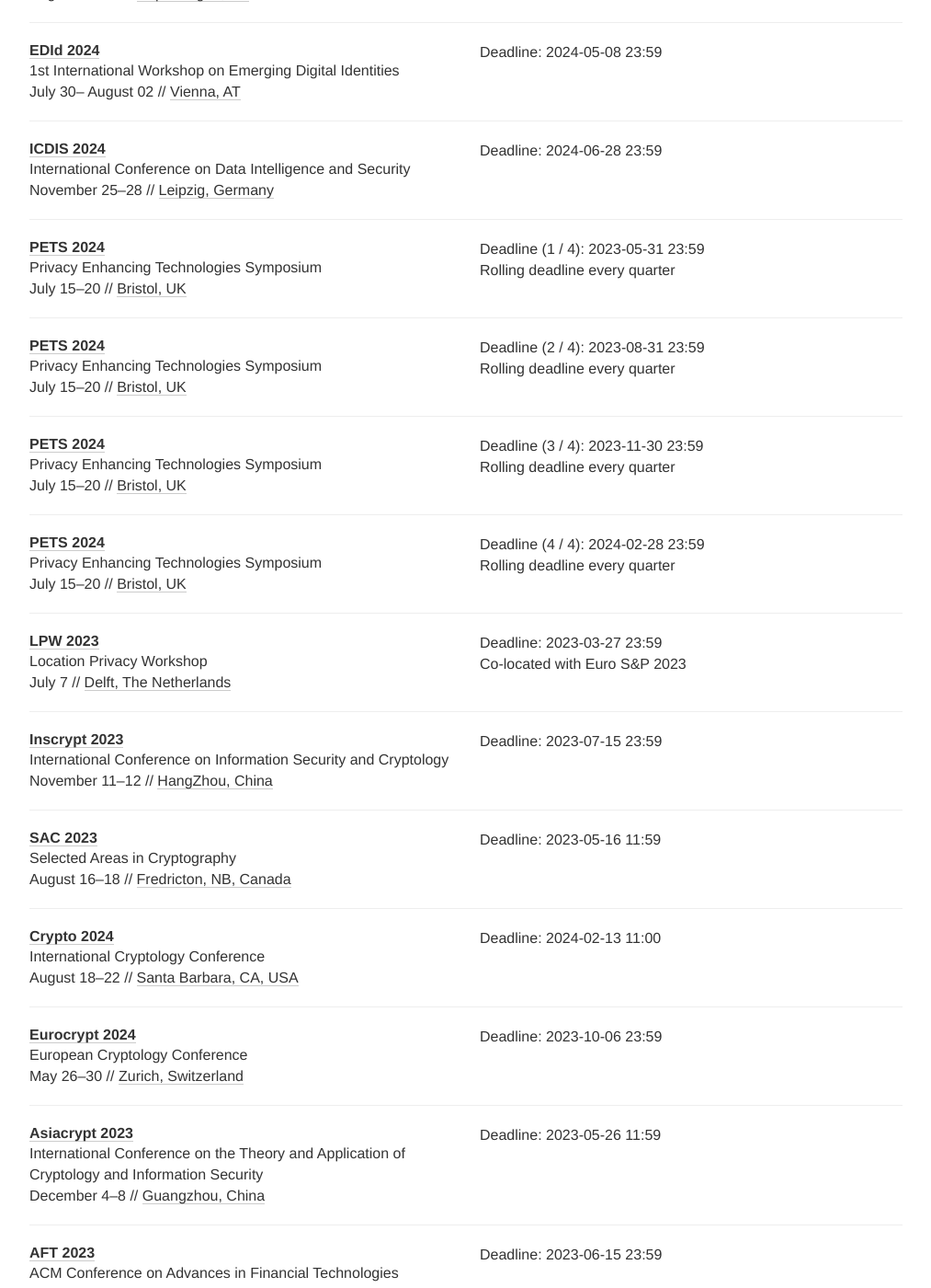
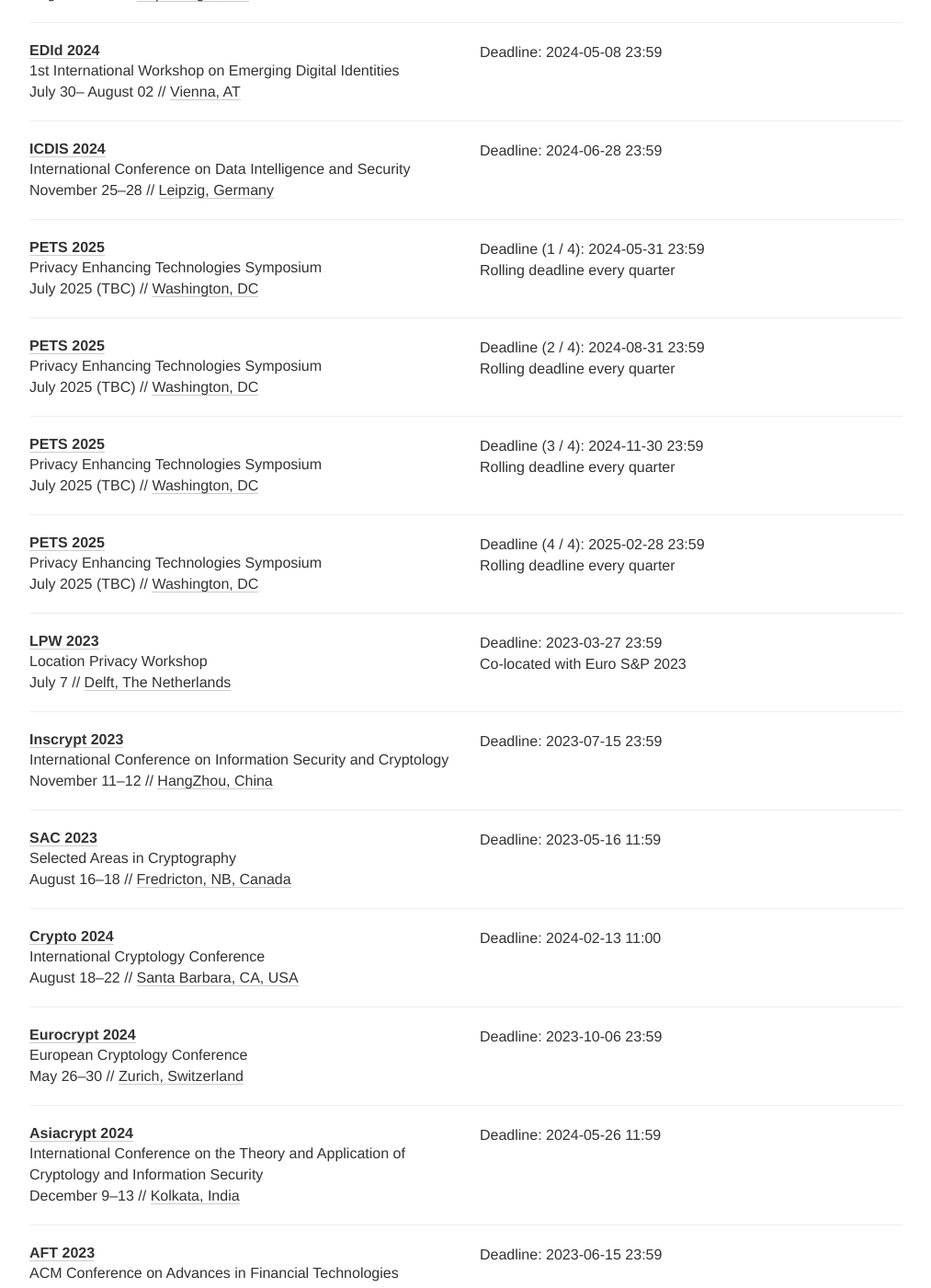
Before and after one commit to sec-deadlines/sec-deadlines.github.io, a Jekyll site: the page built from index.html, in a window 1280 px wide and 1400 px high, scrolled down 3256 px. Shown: the whole window at 92% size, without its empty margins (133-1146 px from the left). Built offline with Jekyll 4.4.1, drawn with Linux system fonts in a browser that asks for light colours; nearby versions of some CDN libraries; comment, search, counter and statistics services are not loaded; some of the changed text lies outside the part shown.

Commit message:
Annual conference bump

```diff
--- a/_data/conferences.yml
+++ b/_data/conferences.yml
@@ -59,13 +59,13 @@
 
 - name: ASIACCS
   description: ACM Asia Conference on Computer and Communications Security
-  year: 2024
-  link: https://asiaccs2024.sutd.edu.sg/
+  year: 2025
+  link: https://asiaccs2025.hust.edu.vn/
   deadline:
-    - "2023-08-21 23:59"
-    - "2023-12-07 23:59"
-  date: "July 1-5"
-  place: Singapore
+    - "2024-09-20 23:59"
+    - "2025-01-15 23:59"
+  date: "August 25-29"
+  place: Hanoi, Vietnam
   tags: [SEC, PRIV, CONF]
 
 - name: CSF
@@ -196,8 +196,8 @@
 
 - name: PETS
   description: Privacy Enhancing Technologies Symposium
-  year: 2024
-  link: https://www.petsymposium.org/cfp24.php
+  year: 2025
+  link: https://www.petsymposium.org/cfp25.php
   deadline:
     - "%Y-05-31 23:59"
     - "%Y-08-31 23:59"
@@ -205,8 +205,8 @@
     - "%y-02-28 23:59"
   comment: Rolling deadline every quarter
   timezone: Etc/GMT+11
-  date: July 15-20
-  place: Bristol, UK
+  date: July 2025 (TBC)
+  place: Washington, DC
   tags: [PRIV, CONF]
 
 - name: LPW
@@ -260,12 +260,12 @@
 
 - name: Asiacrypt
   description: International Conference on the Theory and Application of Cryptology and Information Security
-  year: 2023
-  link: https://asiacrypt.iacr.org/2023/
-  deadline: ["2023-05-26 11:59"]
+  year: 2024
+  link: https://asiacrypt.iacr.org/2024/
+  deadline: ["2024-05-26 11:59"]
   timezone: Etc/UTC
-  date: December 4-8
-  place: Guangzhou, China
+  date: December 9-13
+  place: Kolkata, India
   tags: [CRYPTO, CONF]
 
 - name: AFT
```
